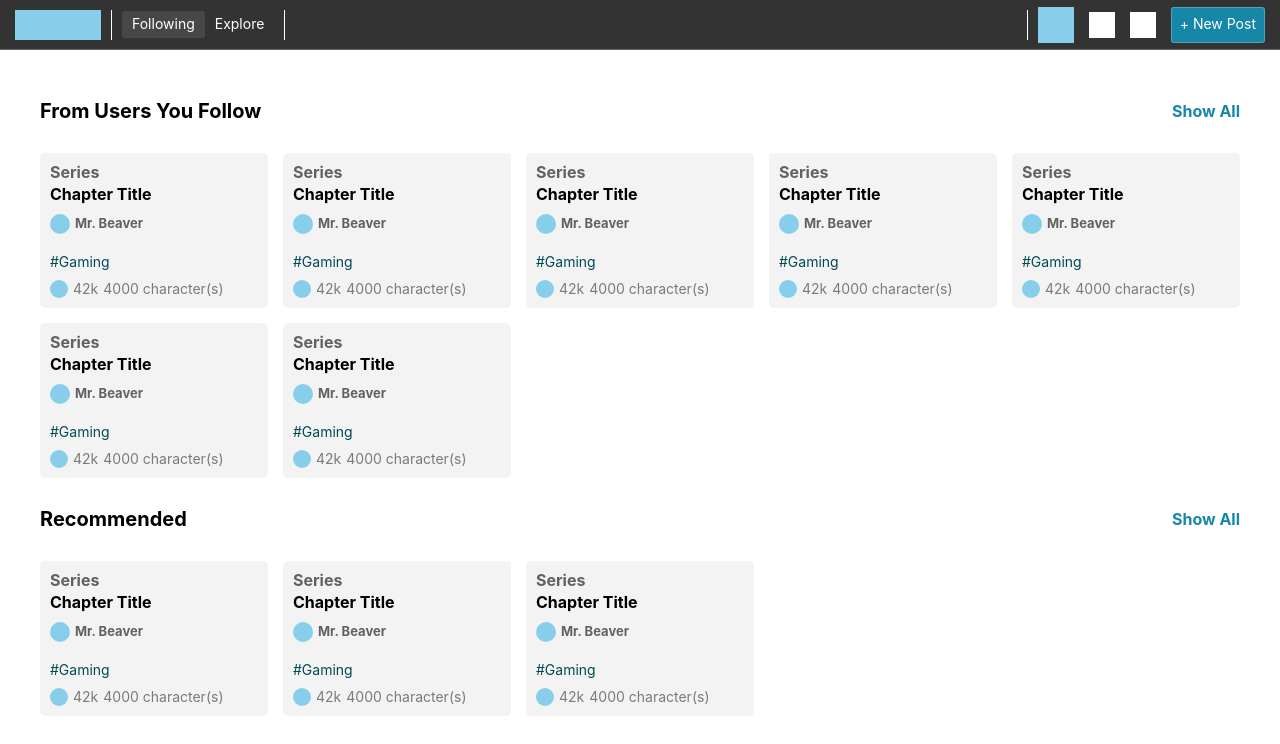
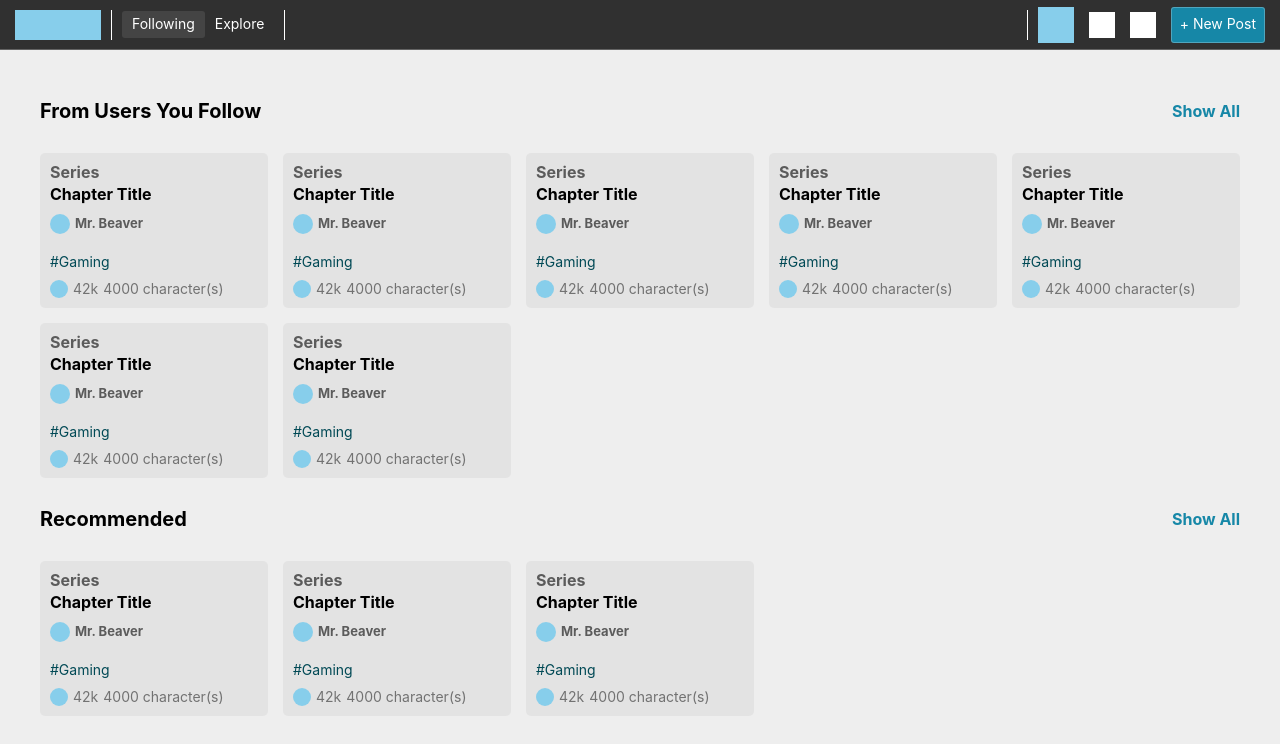
Before and after one commit to KevinKVJ/BIZZ, a React (Vite) app: page / in a window 1280 px wide. Shown: the top 744 px of the page. Built offline with nearby package versions, Linux system fonts and the light colour scheme.

Commit message:
Change some styles in index page

```diff
--- a/src/views/indexPage/IndexPage.tsx
+++ b/src/views/indexPage/IndexPage.tsx
@@ -1,11 +1,14 @@
 import { css } from '@emotion/react';
 
-import Navbar from '../common/Navbar';
 import Article from '../common/Article';
 import ArticleSection from '../common/ArticleSection';
+import Navbar from '../common/Navbar';
 
 const IndexPage = () => {
     const indexPageStyles = css`
+        background-color: #eeeeee;
+        min-height: 100vh;
+
         > .content {
             max-width: 1240px;
             /* outline: 1px solid; */
```
